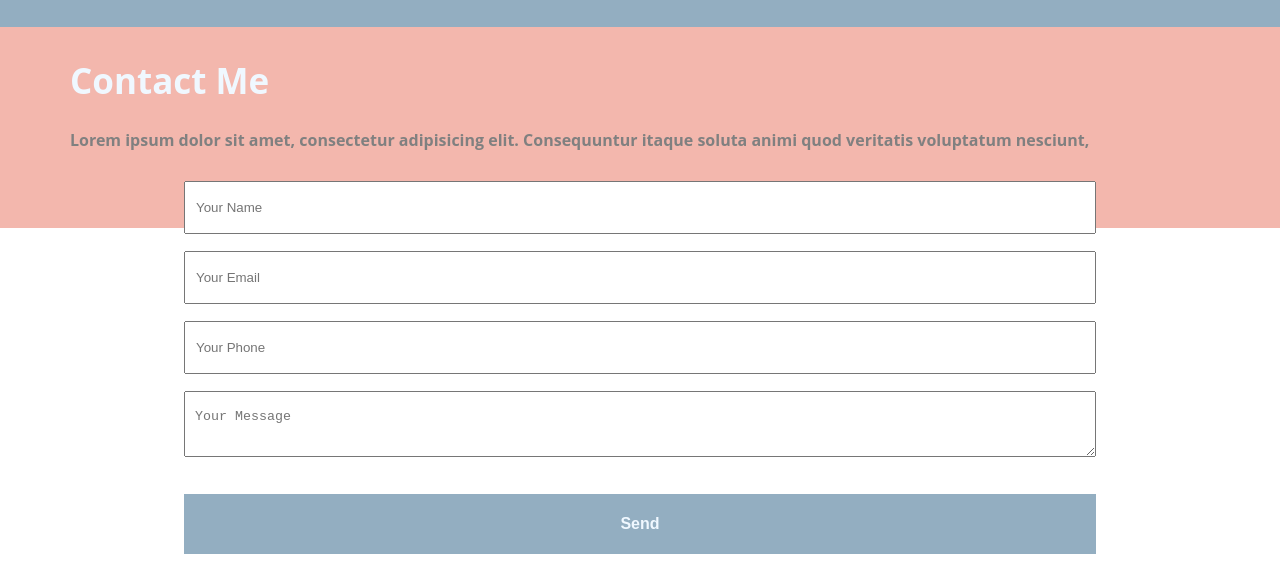
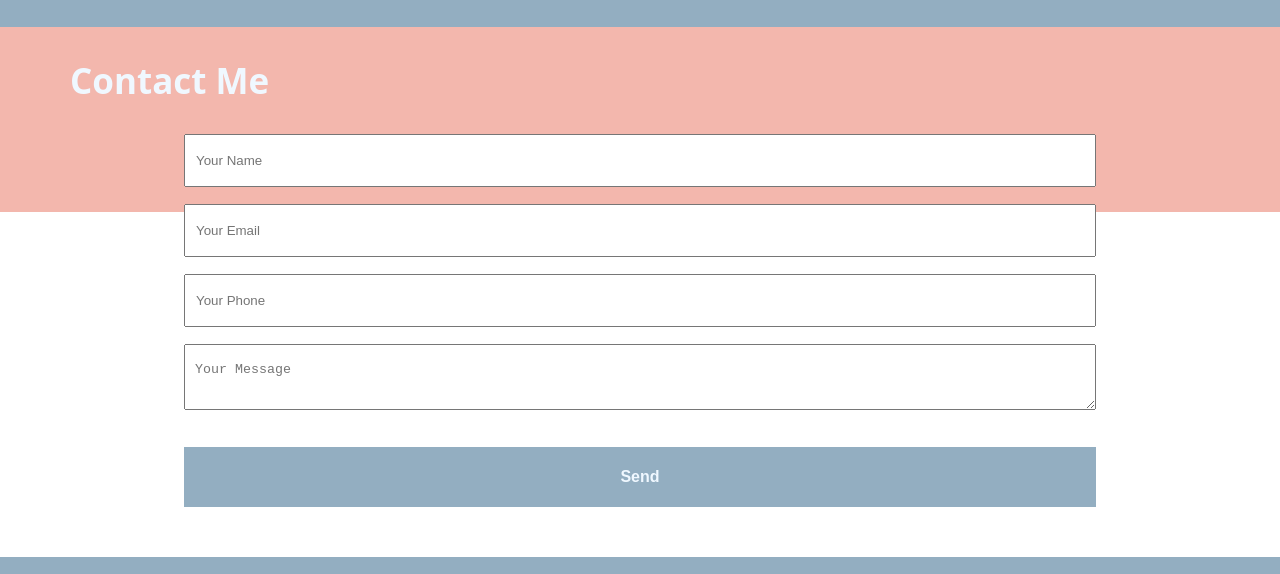
Before and after one commit to Reema-jehad/first-portfolio, a plain HTML site: page index.html in a window 1280 px wide. Shown: the part 2115-2689 px from the top of the page. Drawn offline with Linux system fonts and the light colour scheme.

Commit message:
Update index.html

```diff
--- a/index.html
+++ b/index.html
@@ -240,10 +240,7 @@
       <div class="container">
         <div class="text">
           <h3>Contact Me</h3>
-          <p>
-            Lorem ipsum dolor sit amet, consectetur adipisicing elit.
-            Consequuntur itaque soluta animi quod veritatis voluptatum nesciunt,
-          </p>
+
         </div>
         <div class="form">
           <form
```
